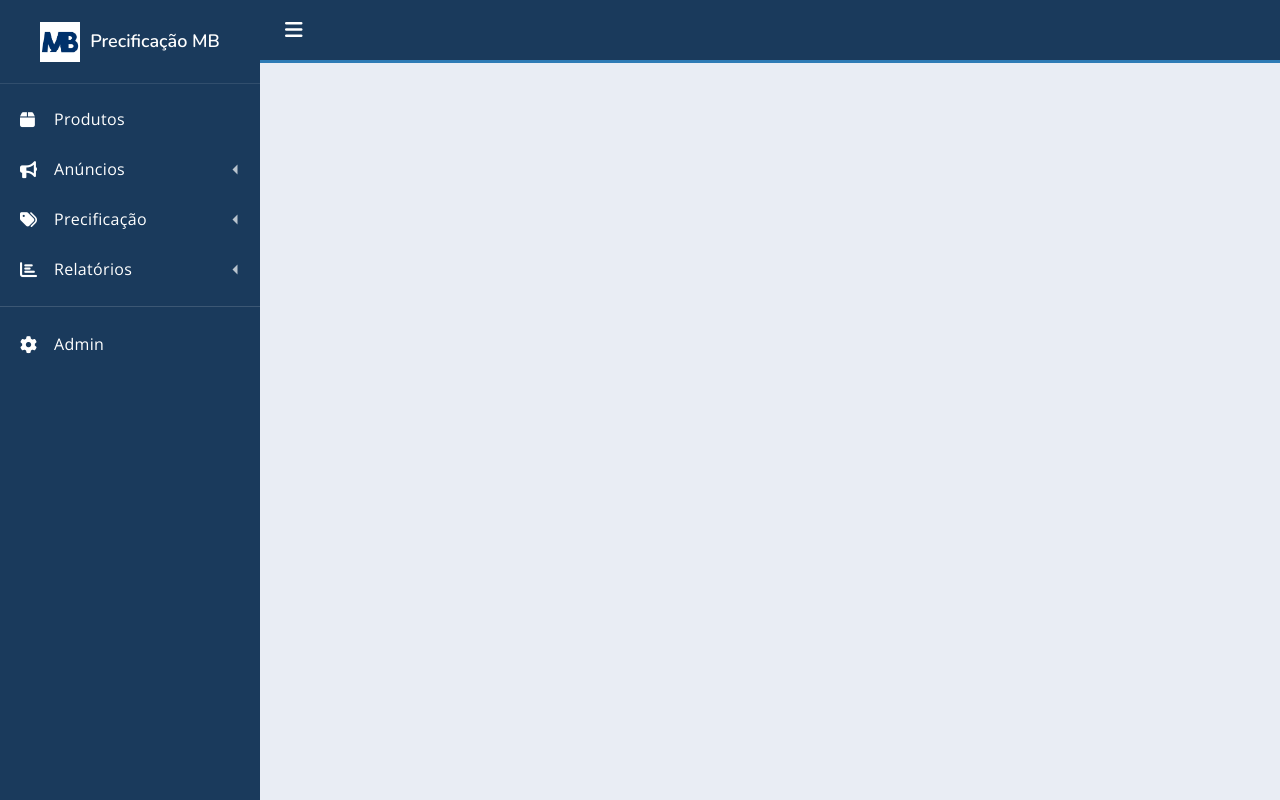
After one commit to MatheusAp-MB/Projeto-Precificacao-MB, a Django app: template templates/bases/base_painel.html in a window 1280 px wide. The commit adds this page. Run offline with Django 5.2, Linux system fonts and the light colour scheme; the template is opened without the code that fills it, so the values that code supplies are empty.

Commit message:
feat: estrutura de templates e interface principal
- Criada hierarquia de templates: base.html > base_painel.html > páginas
- Sidebar com navegação, dropdowns e toggle ocultar/exibir
- Integrado DataTables com paginação, scroll e busca
- Painel de opções de exibição de colunas
- CSS do dashboard adaptado com cores azul da empresa
- Adicionado logo, fontes Nunito e Open Sans
- Parcial _messages.html para mensagens de feedback

```diff
--- a/core/settings.py
+++ b/core/settings.py
@@ -123,3 +123,5 @@ USE_TZ = True
 # https://docs.djangoproject.com/en/6.0/howto/static-files/
 
 STATIC_URL = 'static/'
+
+STATICFILES_DIRS = [BASE_DIR / 'static']
--- /dev/null
+++ b/static/css/dashboard.css
@@ -0,0 +1,270 @@
+/* ================================================
+   Layout principal
+   ================================================ */
+
+* {
+    margin: 0px;
+    padding: 0px;
+    position: relative;
+    box-sizing: border-box;
+}
+
+body {
+    font-family: "Open Sans", -apple-system, BlinkMacSystemFont, "Segoe UI",
+        Roboto, "Helvetica Neue", Arial, sans-serif;
+    font-size: 1rem;
+    font-weight: 400;
+    line-height: 1.5;
+    color: #515151;
+    background-color: #e9edf4;
+}
+
+h1,
+h2,
+h3,
+h4,
+h5,
+h6 {
+    font-family: "Nunito", sans-serif;
+    font-weight: 500;
+    line-height: 1.2;
+    margin-bottom: 0.5rem;
+}
+
+a {
+    color: #2e7bb5;
+    text-decoration: none;
+}
+
+a:hover {
+    color: #1a3a5c;
+    text-decoration: underline;
+}
+
+/* ================================================
+   Estrutura do dashboard
+   ================================================ */
+
+.dashboard {
+    display: flex;
+    min-height: 100vh;
+}
+
+.dashboard-app {
+    display: flex;
+    flex-direction: column;
+    flex-grow: 2;
+    margin: 0px;
+}
+
+.dashboard-content {
+    flex-grow: 2;
+    padding: 20px;
+}
+
+/* ================================================
+   Sidebar
+   ================================================ */
+
+.dashboard-nav {
+    min-width: 260px;
+    max-width: 260px;
+    background-color: #1a3a5c;
+    overflow-y: auto;
+    overflow-x: hidden;
+    transition: all 0.3s;
+}
+
+.dashboard-compact .dashboard-nav {
+    display: none;
+}
+
+.dashboard-nav header {
+    min-height: 84px;
+    padding: 8px 20px;
+    display: flex;
+    justify-content: center;
+    align-items: center;
+    border-bottom: 1px solid rgba(255, 255, 255, 0.1);
+}
+
+.brand-logo {
+    font-family: "Nunito", sans-serif;
+    font-weight: bold;
+    font-size: 18px;
+    display: flex;
+    align-items: center;
+    color: #fff;
+}
+
+.brand-logo:hover {
+    color: #ddd;
+    text-decoration: none;
+}
+
+.brand-logo img {
+    margin-right: 10px;
+}
+
+/* ================================================
+   Navegação da sidebar
+   ================================================ */
+
+.dashboard-nav-list {
+    display: flex;
+    flex-direction: column;
+    padding-top: 10px;
+}
+
+.dashboard-nav-item {
+    min-height: 50px;
+    padding: 8px 20px 8px 20px;
+    display: flex;
+    align-items: center;
+    color: #fff;
+    letter-spacing: 0.02em;
+    transition: background 0.3s;
+}
+
+.dashboard-nav-item i {
+    width: 24px;
+    font-size: 17px;
+    margin-right: 10px;
+}
+
+.dashboard-nav-item:hover {
+    background: rgba(255, 255, 255, 0.08);
+    color: #fff;
+    text-decoration: none;
+}
+
+.dashboard-nav-dropdown {
+    display: flex;
+    flex-direction: column;
+}
+
+.dashboard-nav-dropdown.show {
+    background: rgba(255, 255, 255, 0.04);
+}
+
+.dashboard-nav-dropdown.show>.dashboard-nav-dropdown-toggle {
+    font-weight: bold;
+}
+
+.dashboard-nav-dropdown.show>.dashboard-nav-dropdown-toggle::after {
+    transform: none;
+}
+
+.dashboard-nav-dropdown.show>.dashboard-nav-dropdown-menu {
+    display: flex;
+}
+
+.dashboard-nav-dropdown-toggle::after {
+    content: "";
+    margin-left: auto;
+    display: inline-block;
+    width: 0;
+    height: 0;
+    border-left: 5px solid transparent;
+    border-right: 5px solid transparent;
+    border-top: 5px solid rgba(255, 255, 255, 0.7);
+    transform: rotate(90deg);
+}
+
+.dashboard-nav-dropdown-menu {
+    display: none;
+    flex-direction: column;
+    background: rgba(0, 0, 0, 0.15);
+}
+
+.dashboard-nav-dropdown-item {
+    min-height: 40px;
+    padding: 8px 20px 8px 50px;
+    display: flex;
+    align-items: center;
+    color: rgba(255, 255, 255, 0.85);
+    transition: background 0.3s;
+    font-size: 0.9rem;
+}
+
+.dashboard-nav-dropdown-item:hover {
+    background: rgba(255, 255, 255, 0.08);
+    color: #fff;
+    text-decoration: none;
+}
+
+.nav-item-divider {
+    height: 1px;
+    margin: 0.75rem 0;
+    background-color: rgba(255, 255, 255, 0.15);
+}
+
+/* ================================================
+   Toolbar superior
+   ================================================ */
+
+.dashboard-toolbar {
+    background-color: #1a3a5c;
+    padding: 10px 20px;
+    display: flex;
+    align-items: center;
+    border-bottom: 3px solid #2e7bb5;
+}
+
+.menu-toggle {
+    color: #fff;
+    font-size: 20px;
+    cursor: pointer;
+    margin-right: 20px;
+    background: none;
+    border: none;
+    padding: 5px;
+}
+
+.menu-toggle:hover {
+    color: #5bafd6;
+}
+
+#toolbar-titulo {
+    color: #fff;
+    font-size: 1.2rem;
+    font-weight: 600;
+    margin: 0;
+}
+
+/* ================================================
+   Informações do usuário na sidebar
+   ================================================ */
+
+#user-info {
+    color: rgba(255, 255, 255, 0.85);
+    font-size: 0.85rem;
+    text-align: center;
+    padding: 10px 20px;
+    border-top: 1px solid rgba(255, 255, 255, 0.1);
+    margin-top: auto;
+}
+
+/* ================================================
+   Responsivo
+   ================================================ */
+
+@media (max-width: 992px) {
+    .dashboard-nav {
+        display: none;
+        position: absolute;
+        top: 0;
+        left: 0;
+        bottom: 0;
+        z-index: 1070;
+        min-height: 100vh;
+    }
+
+    .dashboard-nav.mobile-show {
+        display: block;
+    }
+
+    .dashboard-app {
+        margin-left: 0;
+    }
+}
--- /dev/null
+++ b/static/js/dashboard.js
@@ -0,0 +1,22 @@
+$(document).ready(function () {
+
+    // Toggle dos dropdowns da sidebar
+    $(".dashboard-nav-dropdown-toggle").click(function () {
+        $(this)
+            .closest(".dashboard-nav-dropdown")
+            .toggleClass("show")
+            .find(".dashboard-nav-dropdown")
+            .removeClass("show");
+        $(this).parent().siblings().removeClass("show");
+    });
+
+    // Toggle ocultar/exibir sidebar
+    $("#btn-toggle-sidebar").click(function () {
+        if (window.matchMedia("(max-width: 992px)").matches) {
+            $(".dashboard-nav").toggleClass("mobile-show");
+        } else {
+            $(".dashboard").toggleClass("dashboard-compact");
+        }
+    });
+
+});
--- /dev/null
+++ b/templates/bases/base.html
@@ -0,0 +1,14 @@
+<!DOCTYPE html>
+<html lang="pt-br">
+  <head>
+    <meta charset="UTF-8" />
+    <meta http-equiv="X-UA-Compatible" content="IE=edge" />
+    <meta name="viewport" content="width=device-width, initial-scale=1.0" />
+    <title>{% block titulo %}Precificação MB{% endblock %}</title>
+    {% block head %}{% endblock %}
+  </head>
+
+  <body>
+    {% block body %}{% endblock %}
+  </body>
+</html>
--- /dev/null
+++ b/templates/bases/base_painel.html
@@ -0,0 +1,116 @@
+{% extends 'bases/base.html' %}
+{% load static %}
+
+{% block head %}
+  <!-- Google Fonts -->
+  <link href="https://fonts.googleapis.com/css2?family=Nunito:wght@400;500;600&family=Open+Sans:wght@400;600&display=swap" rel="stylesheet">
+  <!-- Bootstrap 5 -->
+  <link href="https://cdn.jsdelivr.net/npm/bootstrap@5.3.0/dist/css/bootstrap.min.css" rel="stylesheet">
+  <!-- Font Awesome -->
+  <link href="https://cdnjs.cloudflare.com/ajax/libs/font-awesome/6.4.0/css/all.min.css" rel="stylesheet">
+  <!-- Dashboard CSS -->
+  <link rel="stylesheet" href="{% static 'css/dashboard.css' %}">
+
+  {% block head_painel %}{% endblock %}
+{% endblock %}
+
+{% block body %}
+<div class="dashboard">
+
+  <!-- Sidebar -->
+  <div class="dashboard-nav">
+    <header>
+      <a href="/" class="brand-logo">
+        <img src="{% static 'img/logo.jpg' %}" alt="Logo" width="40" height="40">
+        <span>Precificação MB</span>
+      </a>
+    </header>
+
+    <nav class="dashboard-nav-list">
+
+      <!-- Produtos -->
+      <a href="{% url 'lista_produtos' %}" class="dashboard-nav-item">
+        <i class="fas fa-box"></i> Produtos
+      </a>
+
+      <!-- Anúncios -->
+      <div class="dashboard-nav-dropdown">
+        <a href="#!" class="dashboard-nav-item dashboard-nav-dropdown-toggle">
+          <i class="fas fa-bullhorn"></i> Anúncios
+        </a>
+        <div class="dashboard-nav-dropdown-menu">
+          <a href="#" class="dashboard-nav-dropdown-item">Mercado Livre</a>
+          <a href="#" class="dashboard-nav-dropdown-item">Amazon</a>
+          <a href="#" class="dashboard-nav-dropdown-item">Shopee</a>
+          <a href="#" class="dashboard-nav-dropdown-item">Magalu</a>
+          <a href="#" class="dashboard-nav-dropdown-item">TikTok</a>
+          <a href="#" class="dashboard-nav-dropdown-item">RAIA</a>
+          <a href="#" class="dashboard-nav-dropdown-item">B2W</a>
+          <a href="#" class="dashboard-nav-dropdown-item">Site Próprio</a>
+        </div>
+      </div>
+
+      <!-- Precificação -->
+      <div class="dashboard-nav-dropdown">
+        <a href="#!" class="dashboard-nav-item dashboard-nav-dropdown-toggle">
+          <i class="fas fa-tags"></i> Precificação
+        </a>
+        <div class="dashboard-nav-dropdown-menu">
+          <a href="#" class="dashboard-nav-dropdown-item">Calcular Preços</a>
+          <a href="#" class="dashboard-nav-dropdown-item">Configurações</a>
+          <a href="#" class="dashboard-nav-dropdown-item">Tabelas de Frete</a>
+        </div>
+      </div>
+
+      <!-- Relatórios -->
+      <div class="dashboard-nav-dropdown">
+        <a href="#!" class="dashboard-nav-item dashboard-nav-dropdown-toggle">
+          <i class="fas fa-chart-bar"></i> Relatórios
+        </a>
+        <div class="dashboard-nav-dropdown-menu">
+          <a href="#" class="dashboard-nav-dropdown-item">Gerar Relatório</a>
+          <a href="#" class="dashboard-nav-dropdown-item">Histórico</a>
+        </div>
+      </div>
+
+      <div class="nav-item-divider"></div>
+
+      <!-- Admin -->
+      <a href="/admin" class="dashboard-nav-item">
+        <i class="fas fa-cog"></i> Admin
+      </a>
+
+    </nav>
+  </div>
+  <!-- Fim sidebar -->
+
+  <!-- Conteúdo principal -->
+  <div class="dashboard-app">
+
+    <!-- Toolbar -->
+    <header class="dashboard-toolbar">
+      <button class="menu-toggle" id="btn-toggle-sidebar">
+        <i class="fas fa-bars"></i>
+      </button>
+      <h5 id="toolbar-titulo">{% block toolbar_titulo %}{% endblock %}</h5>
+    </header>
+
+    <!-- Conteúdo -->
+    <div class="dashboard-content">
+      {% block conteudo %}{% endblock %}
+    </div>
+
+  </div>
+  <!-- Fim conteúdo principal -->
+
+</div>
+
+<!-- jQuery -->
+<script src="https://code.jquery.com/jquery-3.7.0.min.js"></script>
+<!-- Bootstrap JS -->
+<script src="https://cdn.jsdelivr.net/npm/bootstrap@5.3.0/dist/js/bootstrap.bundle.min.js"></script>
+<!-- Dashboard JS -->
+<script src="{% static 'js/dashboard.js' %}"></script>
+
+{% block scripts %}{% endblock %}
+{% endblock %}
```
Also changed, not shown: static/css/datatables.css (added, +74 -0 lines), static/js/datatables.js (added, +57 -0 lines), templates/parciais/_messages.html (added, +8 -0 lines), templates/precificacao/lista_produtos.html (+118 -17 lines), static/img/logo.jpg (added).
